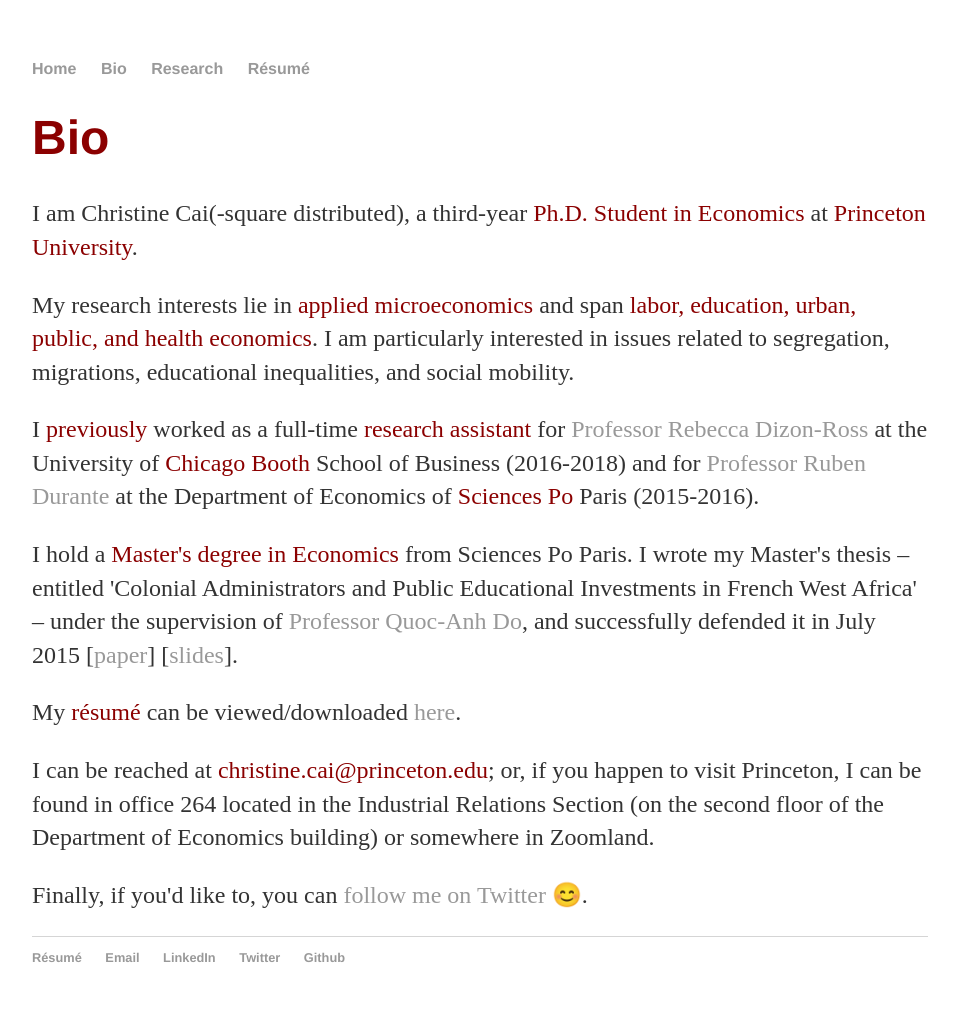
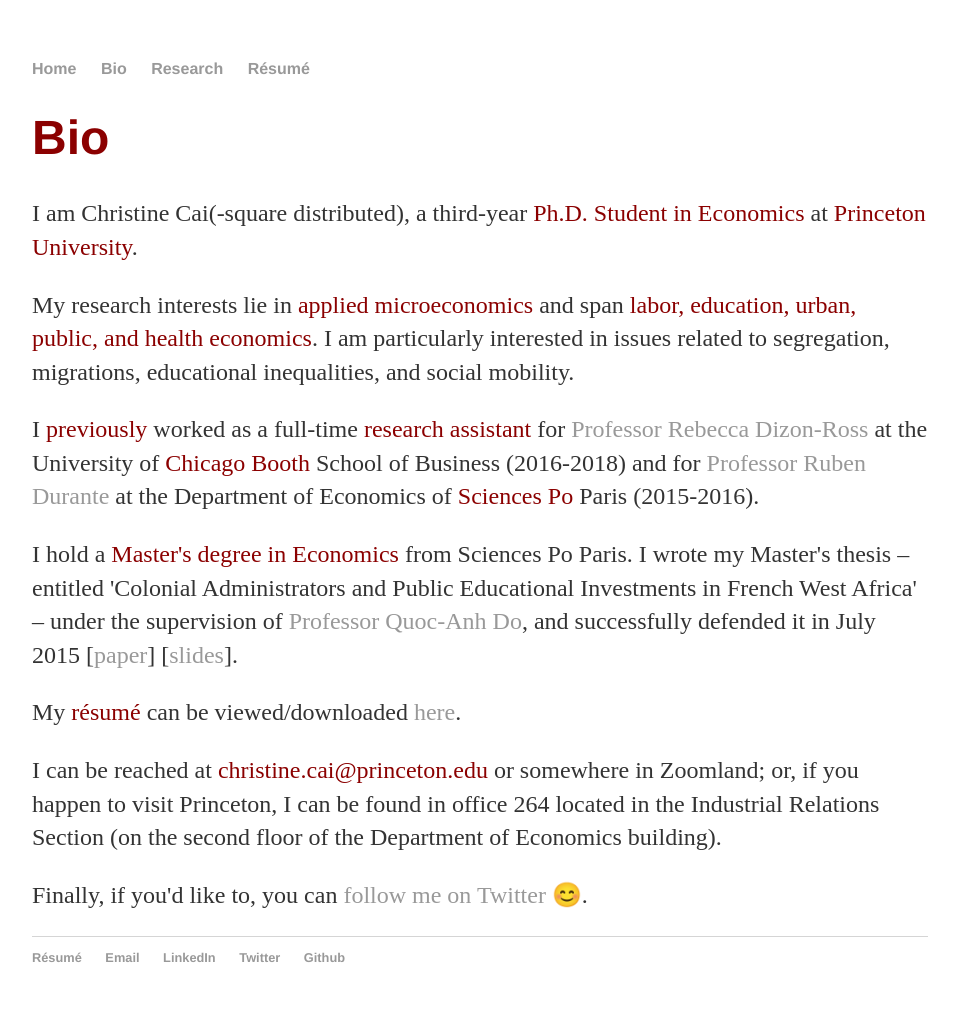
Before and after one commit to christinecai/christinecai.github.io, a Jekyll site: the page built from bio/Bio.html, in a window 1280 px wide. Shown: the whole page, without its empty margins (160-1119 px from the left). Built offline with Jekyll 4.4.1, drawn with Linux system fonts in a browser that asks for light colours.

Commit message:
Update Bio.html

```diff
--- a/bio/Bio.html
+++ b/bio/Bio.html
@@ -29,8 +29,8 @@
 
 <p>My <font color="darkred">résumé</font> can be viewed/downloaded <a href="/resume/Christine_Cai_resume.pdf">here</a>.</p>
 
-	<p>I can be reached at <font color="darkred">christine.cai@princeton.edu</font>; or,
-	   if you happen to visit Princeton, I can be found in office 264 located in the Industrial Relations Section (on the second floor of the Department of Economics building) or somewhere in Zoomland. </p>
+	<p>I can be reached at <font color="darkred">christine.cai@princeton.edu</font> or somewhere in Zoomland; or,
+	   if you happen to visit Princeton, I can be found in office 264 located in the Industrial Relations Section (on the second floor of the Department of Economics building). </p>
 
 		<p>Finally, if you'd like to, you can <a href="https://twitter.com/Christine_Cai27">follow me on Twitter</a> 😊.</p>
 
```
